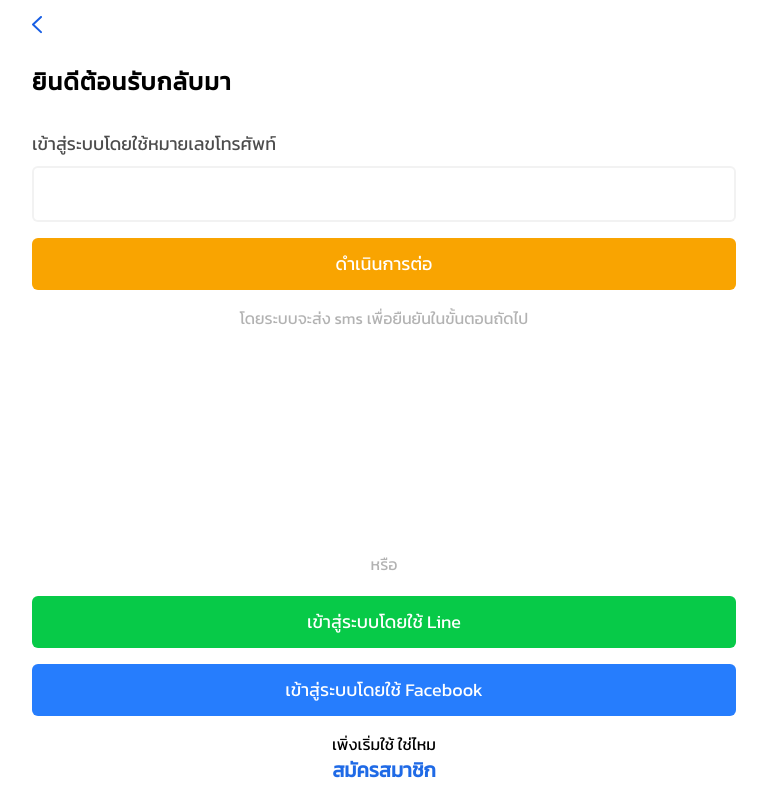
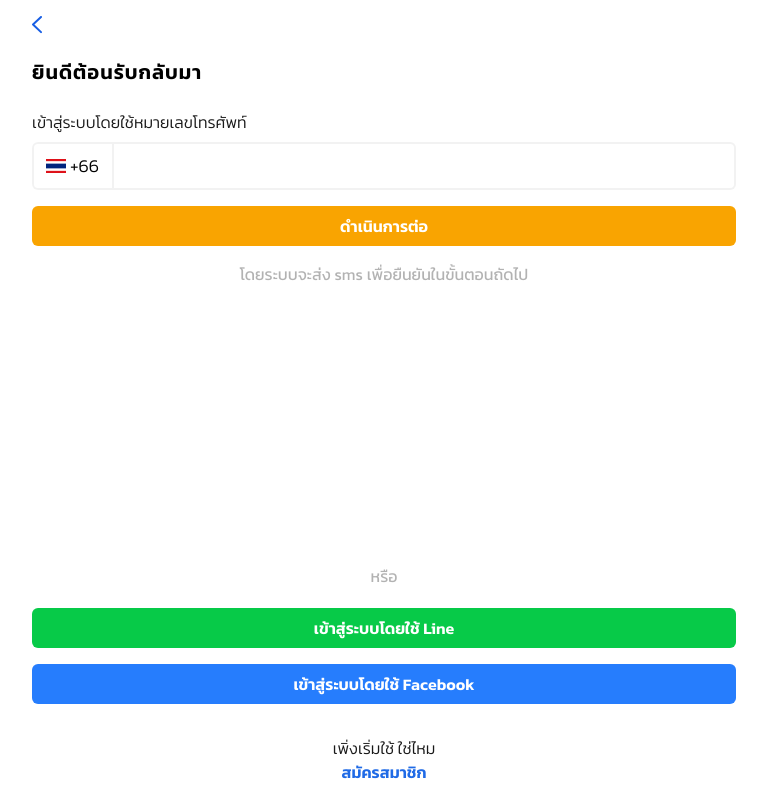
Before and after one commit to taweewat-tk/react-demo, a React (Create React App) app: page /login in a window 1280 px wide. Shown: the whole page, without its empty margins (256-1023 px from the left). Built offline with nearby package versions, Linux system fonts and the light colour scheme.

Commit message:
feat: ui and refactor

```diff
--- a/public/index.html
+++ b/public/index.html
@@ -15,8 +15,10 @@
       user's mobile device or desktop. See https://developers.google.com/web/fundamentals/web-app-manifest/
     -->
     <link rel="manifest" href="%PUBLIC_URL%/manifest.json" />
+    <link rel="preconnect" href="https://fonts.googleapis.com" />
+    <link rel="preconnect" href="https://fonts.gstatic.com" crossorigin />
     <link
-      href="https://fonts.googleapis.com/css?family=Kanit"
+      href="https://fonts.googleapis.com/css2?family=Kanit:wght@300;400;600&display=swap"
       rel="stylesheet"
     />
 
--- a/src/common/base-ui/button-component.tsx
+++ b/src/common/base-ui/button.component.tsx
@@ -4,12 +4,21 @@ import { ReactNode } from "react";
 type ButtonProps = {
   children: ReactNode;
   bgColor: string;
+  onClick?: () => void;
+  type?: "button" | "submit";
 };
-const Button = ({ bgColor, children }: ButtonProps) => {
+const Button = ({
+  bgColor,
+  children,
+  onClick,
+  type = "button",
+}: ButtonProps) => {
   return (
     <button
+      onClick={() => onClick?.()}
+      type={type}
       className={cx(
-        "rounded-md py-3 w-full text-white mb-4 text-lg",
+        "rounded-md py-2 w-full text-white mb-4 text-base font-semibold",
         css({ background: bgColor })
       )}
     >
--- /dev/null
+++ b/src/common/base-ui/input-number.component.tsx
@@ -0,0 +1,10 @@
+const InputNumber = () => {
+  return (
+    <input
+      type="text"
+      className="border-black/5 border-2 border-solid rounded-md py-2 text-lg w-full text-center"
+      maxLength={1}
+    />
+  );
+};
+export default InputNumber;
--- /dev/null
+++ b/src/common/base-ui/input-phonenumber.component.tsx
@@ -0,0 +1,16 @@
+type InputPhoneNumberProps = {
+  onChange: (value: string) => void;
+};
+const InputPhoneNumber = ({ onChange }: InputPhoneNumberProps) => {
+  return (
+    <input
+      type="text"
+      onChange={(e) => onChange(e.target.value)}
+      className="border-black/5 border-2 border-solid rounded-tr-md rounded-br-md p-2 text-lg w-full font-light"
+      minLength={9}
+      maxLength={9}
+      required
+    />
+  );
+};
+export default InputPhoneNumber;
--- /dev/null
+++ b/src/common/base-ui/layout.tsx
@@ -0,0 +1,19 @@
+import { ReactNode } from "react";
+import { useNavigate } from "react-router-dom";
+import Arrow from "../../assets/svg/arrow.svg";
+
+type LayoutProps = {
+  children: ReactNode;
+};
+
+const Layout = ({ children }: LayoutProps) => {
+  const navigate = useNavigate();
+
+  return (
+    <div className="container pt-4 max-w-3xl relative h-screen">
+      <img onClick={() => navigate(-1)} src={Arrow} alt="arrow-svg" />
+      <div>{children}</div>
+    </div>
+  );
+};
+export default Layout;
--- /dev/null
+++ b/src/common/base-ui/text-link.component.tsx
@@ -0,0 +1,20 @@
+import { cx } from "@emotion/css";
+import { ReactNode } from "react";
+
+type TextLinkProps = {
+  children: ReactNode;
+  className?: string;
+};
+const TextLink = ({ children, className }: TextLinkProps) => {
+  return (
+    <div
+      className={cx(
+        "text-[#1f6ae6] font-semibold text-base text-center",
+        className
+      )}
+    >
+      {children}
+    </div>
+  );
+};
+export default TextLink;
--- /dev/null
+++ b/src/common/base-ui/title.component.tsx
@@ -0,0 +1,11 @@
+import { ReactNode } from "react";
+
+type TitleProps = {
+  children: ReactNode;
+};
+const Title = ({ children }: TitleProps) => {
+  return (
+    <div className="text-xl font-semibold my-6 tracking-wider">{children}</div>
+  );
+};
+export default Title;
--- a/src/page/login/login.page.tsx
+++ b/src/page/login/login.page.tsx
@@ -1,38 +1,55 @@
-import Arrow from "../../assets/svg/arrow.svg";
-import Button from "../../common/base-ui/button-component";
+import Button from "../../common/base-ui/button.component";
+import ThaiFlag from "../../assets/img/thai-flag.webp";
+import TextLink from "../../common/base-ui/text-link.component";
+import { useNavigate } from "react-router-dom";
+import { ROUTE } from "../../common/constant/routes";
+import { useState } from "react";
+import InputPhoneNumber from "../../common/base-ui/input-phonenumber.component";
+import Title from "../../common/base-ui/title.component";
+
 const Login = () => {
+  const navigate = useNavigate();
+  const [phoneNumber, setPhoneNumber] = useState("");
+  const handleSubmit = () => {
+    sessionStorage.setItem("phoneNumber", phoneNumber);
+    navigate(ROUTE.OTP);
+  };
+
   return (
-    <div className="container pt-4 max-w-3xl relative h-screen">
-      <img src={Arrow} alt="arrow-svg" />
+    <>
       <div>
-        <div className="text-2xl font-semibold my-8 tracking-wider">
-          ยินดีต้อนรับกลับมา
-        </div>
-        <div className="text-lg font-normal text-black/70 mb-2">
+        <Title>ยินดีต้อนรับกลับมา</Title>
+        <div className="text-base font-light text-black/90 mb-2">
           เข้าสู่ระบบโดยใช้หมายเลขโทรศัพท์
         </div>
-        <div className="mb-2">
-          <input
-            type="text"
-            className="border-black/5 border-2 border-solid rounded-md py-3 text-lg w-full mb-2"
-          />
-        </div>
-        <Button bgColor="#f9a401">ดำเนินการต่อ</Button>
-        <div className="text-center text-black/30">
+        <form onSubmit={handleSubmit}>
+          <div className="mb-4 relative flex">
+            <div className="border-black/5 border-2 border-r-0 rounded-tl-md rounded-bl-md flex items-center px-3">
+              <img src={ThaiFlag} alt="thai-flag-login" width={20} />
+              <div className="font-light text-lg ml-1 mr-2">+66</div>
+            </div>
+            <InputPhoneNumber onChange={setPhoneNumber} />
+          </div>
+          <Button type="submit" bgColor="#f9a401">
+            ดำเนินการต่อ
+          </Button>
+        </form>
+        <div className="text-center text-black/30 font-normal text-base">
           โดยระบบจะส่ง sms เพื่อยืนยันในขั้นตอนถัดไป
         </div>
       </div>
-
       <div className="container absolute inset-x-0 bottom-0 w-full ">
-        <div className="text-center text-black/30 mb-5">หรือ</div>
+        <div className="text-center text-black/30 mb-5 font-normal text-base">
+          หรือ
+        </div>
         <Button bgColor="#07ca48">เข้าสู่ระบบโดยใช้ Line</Button>
         <Button bgColor="#267dfd">เข้าสู่ระบบโดยใช้ Facebook</Button>
-        <div className="text-center">เพิ่งเริ่มใช้ ใช่ไหม</div>
-        <div className="text-[#1f6ae6] font-semibold text-xl text-center mb-4">
-          สมัครสมาชิก
+        <div className="text-center mt-4 font-light text-black/90">
+          เพิ่งเริ่มใช้ ใช่ไหม
         </div>
+        <TextLink className="mb-4">สมัครสมาชิก</TextLink>
       </div>
-    </div>
+    </>
   );
 };
 export default Login;
--- a/src/page/otp/otp.page.tsx
+++ b/src/page/otp/otp.page.tsx
@@ -1,4 +1,48 @@
+import ThaiFlag from "../../assets/img/thai-flag.webp";
+import Button from "../../common/base-ui/button.component";
+import InputNumber from "../../common/base-ui/input-number.component";
+import TextLink from "../../common/base-ui/text-link.component";
+import Title from "../../common/base-ui/title.component";
+
 const Otp = () => {
-  return <div>Otp</div>;
+  const phoneNumber = sessionStorage.getItem("phoneNumber");
+
+  return (
+    <>
+      <Title>ยืนยันรหัส 6 หลัก</Title>
+      <div className="text-base font-light text-black/90 mb-2">
+        โปรดกรอกรหัสยืนยัน 6 หลักที่ส่งไปยังหมายเลข
+      </div>
+      <div className="flex items-center mb-4">
+        <div>
+          <img src={ThaiFlag} alt="thai-flag-otp" width={20} />
+        </div>
+        <a
+          href="tel:PHONE_NUM"
+          className="text-[#1f6ae6] font-semibold text-lg ml-1"
+        >
+          +66{phoneNumber}
+        </a>
+      </div>
+      <div className="flex gap-2 mb-4">
+        {[...Array(6)].map((_) => (
+          <InputNumber />
+        ))}
+      </div>
+      <Button type="submit" bgColor="#f9a401">
+        เข้าสู่ระบบ
+      </Button>
+      <div className="flex items-center justify-center">
+        <div className="mr-2 text-base font-light">ยังไม่ได้รับรหัสใช่ไหม</div>
+        <TextLink>ขอรหัสใหม่</TextLink>
+      </div>
+      <div className="container absolute inset-x-0 bottom-0 w-full ">
+        <div className="text-center mb-4 text-base font-light">
+          เมื่อเข้าสู่ระบบคุณได้ยอมรับ
+          เงื่อนไขและข้อตกลงและนโยบายความเป็นส่วนตัวของ ปลาวาฬ แล้ว
+        </div>
+      </div>
+    </>
+  );
 };
 export default Otp;
--- a/src/router/router.tsx
+++ b/src/router/router.tsx
@@ -1,4 +1,5 @@
 import { Navigate, Route, Routes } from "react-router-dom";
+import Layout from "../common/base-ui/layout";
 import { ROUTE } from "../common/constant/routes";
 import Login from "../page/login/login.page";
 import Otp from "../page/otp/otp.page";
@@ -6,8 +7,22 @@ import Otp from "../page/otp/otp.page";
 const Router = () => {
   return (
     <Routes>
-      <Route path={ROUTE.LOGIN} element={<Login />} />
-      <Route path={ROUTE.OTP} element={<Otp />} />
+      <Route
+        path={ROUTE.LOGIN}
+        element={
+          <Layout>
+            <Login />
+          </Layout>
+        }
+      />
+      <Route
+        path={ROUTE.OTP}
+        element={
+          <Layout>
+            <Otp />
+          </Layout>
+        }
+      />
       <Route path={"*"} element={<Navigate to={ROUTE.LOGIN} replace />} />
     </Routes>
   );
```
Also changed, not shown: src/assets/img/thai-flag.webp (added).
